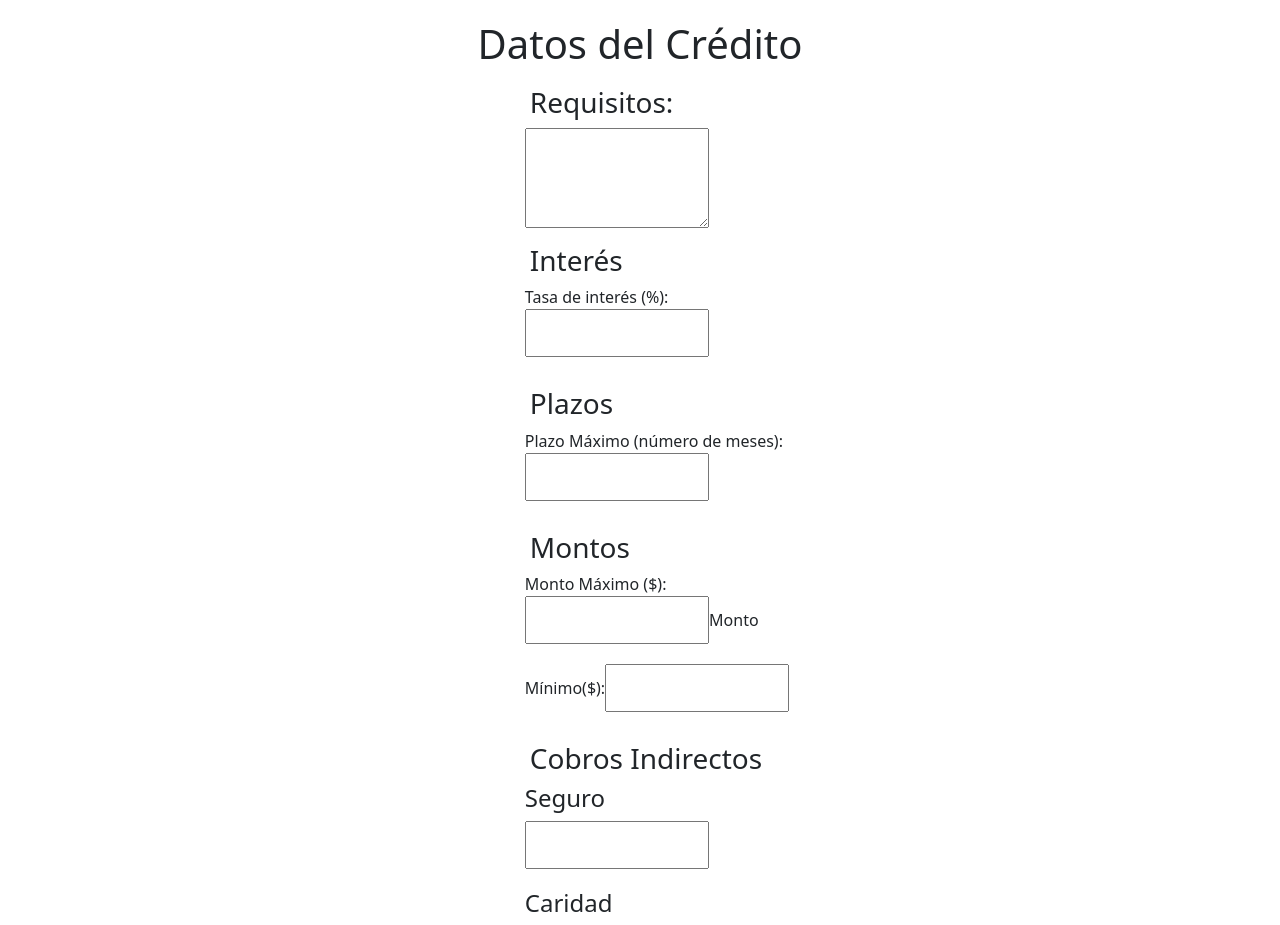
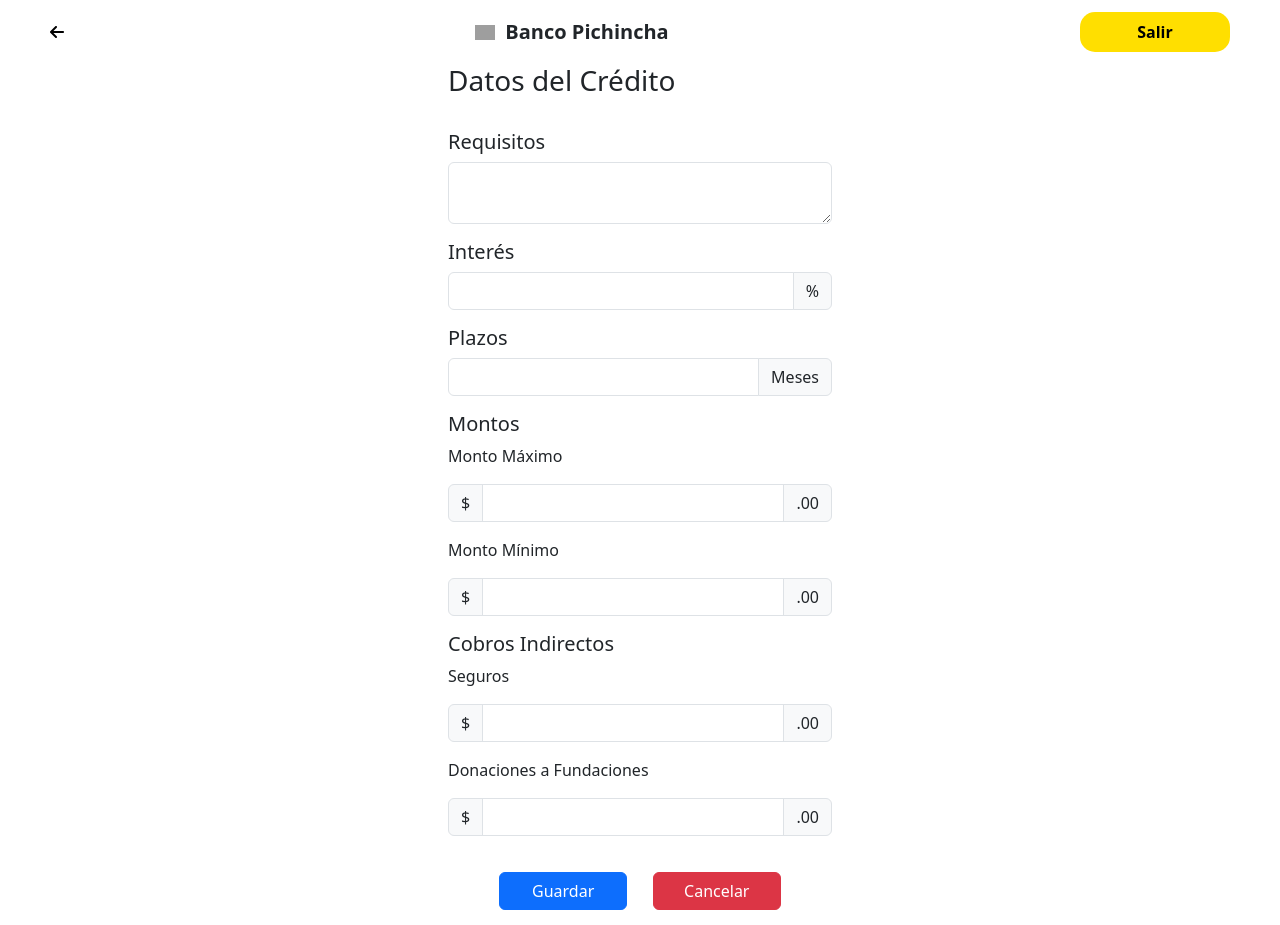
Before and after one commit to ArmijosThais/ProyectoEconomia, a React (Create React App) app in the folder asesor_creditos/: page /creditform in a window 1280 px wide. Shown: the top 925 px of the page. Built offline with nearby package versions, Linux system fonts and the light colour scheme; grey boxes are pictures that could not be loaded.

Commit message:
formulario credito

```diff
--- a/asesor_creditos/src/App.js
+++ b/asesor_creditos/src/App.js
@@ -15,7 +15,6 @@ function App() {
       <Routes>
         <Route path="/" element={<Simulator />} />
         <Route path="/login" element={<Login />} />
-        <Route path="/credPrueba" element={<CreditosAdmin />} />
         <Route path="/homeadmin" element={<HomeAdmin />} />
         <Route path="/creditform" element={<FormularioCredito />} />
         <Route path="/profile" element={<Profile />} />
--- a/asesor_creditos/src/styles/FormularioCredito.css
+++ /dev/null
@@ -1,72 +0,0 @@
-.formcredito {
-  width: 30vw;
-  display: flex;
-  flex-direction: column;
-  margin-left: auto;
-  margin-right: auto;
-  gap: 10px;
-  padding-top: 20px;
-  padding-bottom: 20px;
-}
-
-h1 {
-  text-align: center;
-  margin-top: 0;
-}
-
-h3 {
-  margin: 5px;
-}
-
-label {
-  display: flex;
-  flex-direction: column;
-  align-items: stretch;
-  gap: 5px;
-  margin-left: 20%;
-}
-
-textarea {
-  resize: none;
-  height: 100px;
-  width: 60%;
-}
-
-input[type='text'] {
-  margin-bottom: 20px;
-  padding: 10px;
-  font-size: 16px;
-  width: 60%;
-}
-
-input[type='number'] {
-  margin-bottom: 20px;
-  padding: 10px;
-  font-size: 16px;
-  width: 60%;
-}
-
-input[type='submit'],
-button {
-  width: 10vw;
-  border-radius: 20px;
-  padding: 10px;
-}
-
-input[type='submit'] {
-  background-color: black;
-  color: white;
-}
-
-button {
-  background-color: black;
-  color: white;
-}
-
-.row {
-  display: flex;
-  flex: row;
-  justify-content: space-between;
-  align-items: center;
-  width: 30vw;
-}
--- a/asesor_creditos/src/views/FormularioCredito.js
+++ b/asesor_creditos/src/views/FormularioCredito.js
@@ -1,5 +1,9 @@
 import React, { useState } from 'react';
-import '../styles/FormularioCredito.css';
+import Header from '../components/Header';
+import ArrowLeftLine from '../icons/arrowLeftLine';
+import Form from 'react-bootstrap/Form';
+import InputGroup from 'react-bootstrap/InputGroup';
+import Button from 'react-bootstrap/esm/Button';
 //hola
 const FormularioCredito = () => {
   const [formData, setFormData] = useState({
@@ -37,66 +41,82 @@ const FormularioCredito = () => {
   };
 
   return (
-    <form className='formcredito' onSubmit={handleSubmit}>
-      <h1>Datos del Crédito</h1>
-      <label>
-        <h3>Requisitos:</h3>
-        <textarea name="requisitos" onChange={handleInputChange} />
-      </label>
-      <label>
-        <h3>Interés</h3>
-        Tasa de interés (%):
-        <input
-          type="number"
-          step="0.01"
-          name="tasaDeInteres"
-          onChange={handleInputChange}
-        />
-      </label>
-      <label>
-        <h3>Plazos</h3>
-        Plazo Máximo (número de meses):
-        <input type="number" name="plazos" onChange={handleInputChange} />
-      </label>
-      <label>
-        <h3>Montos</h3>
-        Monto Máximo ($):
-        <input
-          type="number"
-          step="0.01"
-          name="montoMaximo"
-          onChange={handleInputChange}
-        />
-        Monto Mínimo($):
-        <input
-          type="number"
-          step="0.01"
-          name="cobrosMinimos"
-          onChange={handleInputChange}
-        />
-      </label>
-      <label>
-        <h3>Cobros Indirectos</h3>
-        <div className="">
-          {cobrosIndirectos.map((cobro) => {
-           return (
-             <div className="">
-               <h4>{cobro.name}</h4>
-               <input
-                 type="number"
-                 step="0.01"
-                 name="cobrosMinimos"
-               />
-             </div>
-           );
-          })}
-        </div>
-      </label>
-      <div className="row">
-        <input type="submit" value="Guardar" />
-        <button type="button">Cancelar</button>
+    <div>
+      <Header iconSide={<ArrowLeftLine />} button={'Salir'} destination={'/'} />
+      <div style={{ width: '30vw', marginLeft: 'auto', marginRight: 'auto' }}>
+        <h3>Datos del Crédito</h3>
+        <br />
+        <Form onSubmit={handleSubmit}>
+          <h5>Requisitos</h5>
+          <Form.Group className="mb-3">
+            <Form.Control
+              as="textarea"
+              aria-label="With textarea"
+              onChange={handleInputChange}
+            />
+          </Form.Group>
+          <h5>Interés</h5>
+          <InputGroup className="mb-3">
+            <Form.Control aria-label="Amount (to the nearest dollar)" />
+            <InputGroup.Text>%</InputGroup.Text>
+          </InputGroup>
+          <h5>Plazos</h5>
+          <InputGroup className="mb-3">
+            <Form.Control aria-label="Amount (to the nearest dollar)" />
+            <InputGroup.Text>Meses</InputGroup.Text>
+          </InputGroup>
+          <h5>Montos</h5>
+          <p>Monto Máximo</p>
+          <InputGroup className="mb-3">
+            <InputGroup.Text>$</InputGroup.Text>
+            <Form.Control aria-label="Amount (to the nearest dollar)" />
+            <InputGroup.Text>.00</InputGroup.Text>
+          </InputGroup>
+          <p>Monto Mínimo</p>
+          <InputGroup className="mb-3">
+            <InputGroup.Text>$</InputGroup.Text>
+            <Form.Control aria-label="Amount (to the nearest dollar)" />
+            <InputGroup.Text>.00</InputGroup.Text>
+          </InputGroup>
+          <h5>Cobros Indirectos</h5>
+          <p>Seguros</p>
+          <InputGroup className="mb-3">
+            <InputGroup.Text>$</InputGroup.Text>
+            <Form.Control aria-label="Amount (to the nearest dollar)" />
+            <InputGroup.Text>.00</InputGroup.Text>
+          </InputGroup>
+          <p>Donaciones a Fundaciones</p>
+          <InputGroup className="mb-3">
+            <InputGroup.Text>$</InputGroup.Text>
+            <Form.Control aria-label="Amount (to the nearest dollar)" />
+            <InputGroup.Text>.00</InputGroup.Text>
+          </InputGroup>
+          <Button
+            variant="primary"
+            type="submit"
+            style={{
+              width: '10vw',
+              marginTop: '20px',
+              marginRight: '2vw',
+              marginLeft: '4vw',
+            }}
+          >
+            Guardar
+          </Button>
+          <Button
+            variant="danger"
+            style={{
+              width: '10vw',
+              marginTop: '20px',
+              marginRight: '4vw',
+            }}
+          >
+            Cancelar
+          </Button>
+        </Form>
+        <br />
       </div>
-    </form>
+    </div>
   );
 };
 
--- a/asesor_creditos/src/views/HomeAdmin.js
+++ b/asesor_creditos/src/views/HomeAdmin.js
@@ -3,7 +3,6 @@ import '../styles/CreditosAdmin.css';
 import CreditosAdmin from './CreditosAdmin';
 import Header from '../components/Header';
 import Carousel from '../components/slickCarousel';
-import MenuIcon from '../icons/menuIcon';
 import UserIcon from '../icons/user';
 
 function HomeAdmin() {
--- a/asesor_creditos/src/views/Login.js
+++ b/asesor_creditos/src/views/Login.js
@@ -2,8 +2,9 @@ import React, { useState } from 'react';
 import { useNavigate } from 'react-router-dom';
 import Button from 'react-bootstrap/Button';
 import Form from 'react-bootstrap/Form';
-//import '../styles/Login.css';
 import FloatingLabel from 'react-bootstrap/esm/FloatingLabel';
+import Header from '../components/Header';
+import MenuIcon from '../icons/menuIcon';
 
 const Login = () => {
   const [email, setEmail] = useState('');
@@ -20,6 +21,8 @@ const Login = () => {
   };
 
   return (
+    <div>
+      <Header iconSide={<MenuIcon />} button={'Salir'} destination={'/'} />
       <div
         className="backgraund-container"
         style={{
@@ -113,7 +116,11 @@ const Login = () => {
                 <Button
                   variant="primary"
                   type="submit"
-                style={{ width: '10vw', marginTop: '20px', marginLeft: '5vw' }}
+                  style={{
+                    width: '10vw',
+                    marginTop: '20px',
+                    marginLeft: '5vw',
+                  }}
                 >
                   Submit
                 </Button>
@@ -122,6 +129,7 @@ const Login = () => {
           </div>
         </div>
       </div>
+    </div>
   );
 };
 
```
Lines whose indentation alone changed are shown as unchanged.
